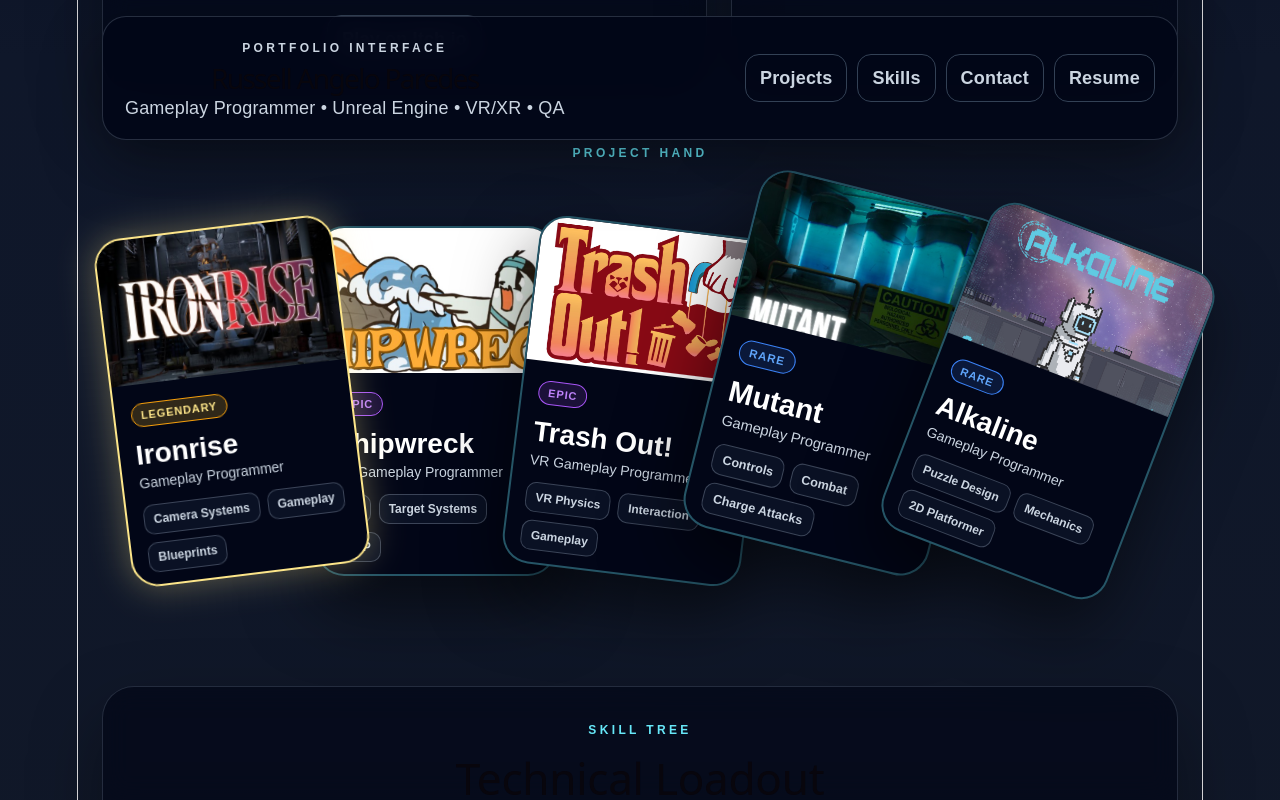
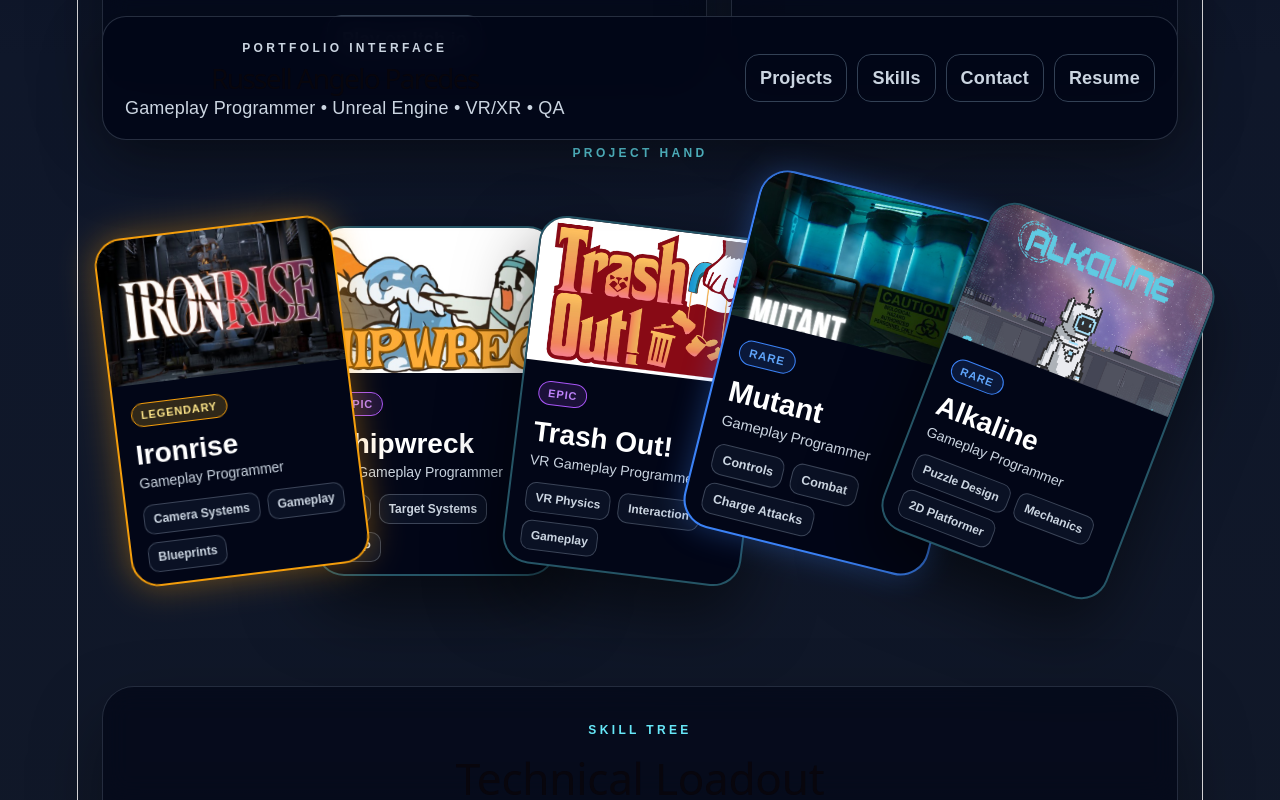
Before and after one commit to Tsurei/Portfolio, a React (Vite) app: page / in a window 1280 px wide. In both pictures the pointer is over the button 844 px from the left and 1372 px from the top of the page. Shown: the part 972-1772 px from the top of the page. Built offline with nearby package versions, Linux system fonts and the light colour scheme.

Commit message:
Added rarity colour borders

```diff
--- a/src/App.css
+++ b/src/App.css
@@ -214,11 +214,35 @@ nav {
     text-align: left;
     cursor: pointer;
     box-shadow: 0 30px 70px rgba(0, 0, 0, 0.55);
+    transition: 0.22s ease;
 }
 
-    .project-card.active {
-        border-color: #fde68a;
-        box-shadow: 0 0 35px rgba(253, 230, 138, 0.35);
+    /* COMMON */
+    .project-card.common:hover,
+    .project-card.common.active {
+        border-color: #94a3b8;
+        box-shadow: 0 0 24px rgba(148,163,184,0.28);
+    }
+
+    /* RARE */
+    .project-card.rare:hover,
+    .project-card.rare.active {
+        border-color: #3b82f6;
+        box-shadow: 0 0 28px rgba(59,130,246,0.35);
+    }
+
+    /* EPIC */
+    .project-card.epic:hover,
+    .project-card.epic.active {
+        border-color: #a855f7;
+        box-shadow: 0 0 30px rgba(168,85,247,0.38);
+    }
+
+    /* LEGENDARY */
+    .project-card.legendary:hover,
+    .project-card.legendary.active {
+        border-color: #f59e0b;
+        box-shadow: 0 0 34px rgba(245,158,11,0.42);
     }
 
     .project-card img {
--- a/src/App.jsx
+++ b/src/App.jsx
@@ -182,7 +182,7 @@ function App() {
                     {projects.map((project, index) => (
                         <motion.button
                             key={project.title}
-                            className={`project-card ${selected.title === project.title ? "active" : ""
+                            className={`project-card ${project.rarity.toLowerCase()} ${selected.title === project.title ? "active" : ""
                                 }`}
                             onClick={() => setSelected(project)}
                             whileHover={{ y: -28, scale: 1.05 }}
```
